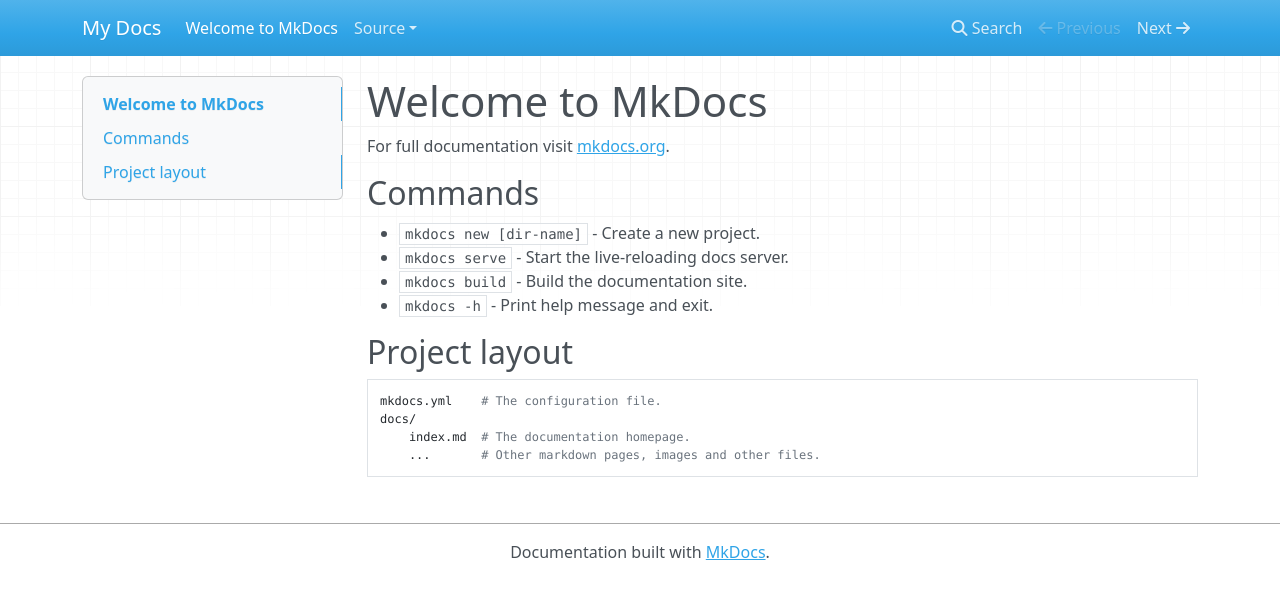
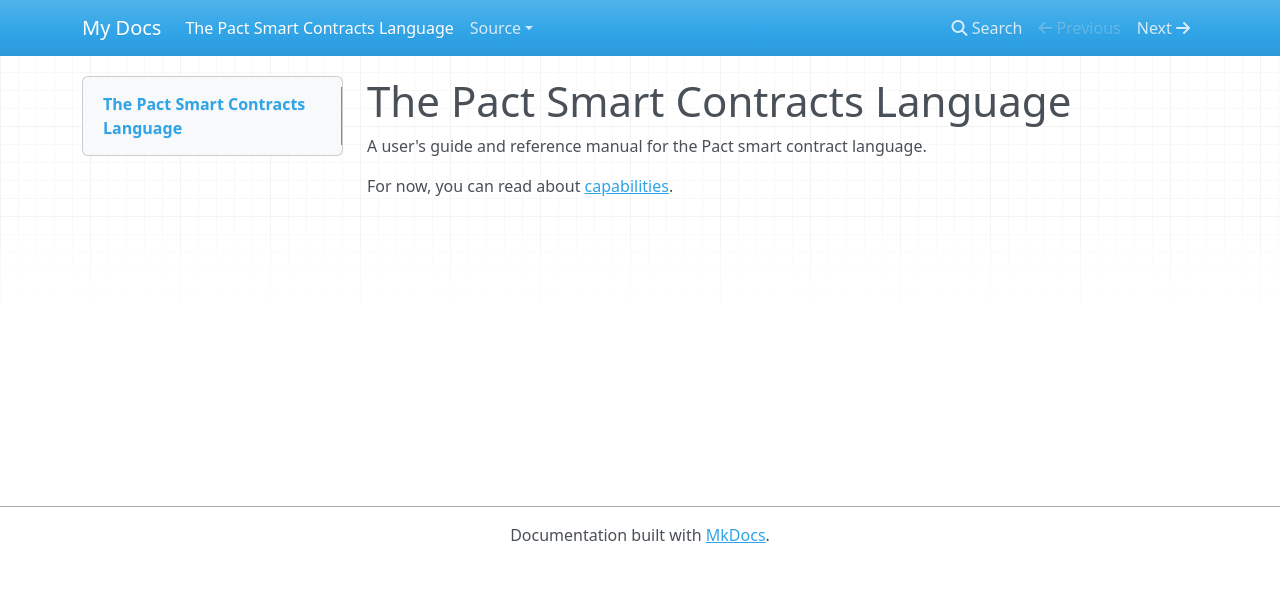
Before and after one commit to kadena-io/pact-manual, an MkDocs documentation site: the page built from docs/index.md, in a window 1280 px wide. Shown: the top 599 px of the page. Built offline with MkDocs 1.6.1, drawn with Linux system fonts in a browser that asks for light colours; nearby versions of some CDN libraries.

Commit message:
Update index.md

```diff
--- a/docs/index.md
+++ b/docs/index.md
@@ -1,17 +1,5 @@
-# Welcome to MkDocs
+# The Pact Smart Contracts Language
 
-For full documentation visit [mkdocs.org](https://www.mkdocs.org).
+A user's guide and reference manual for the Pact smart contract language.
 
-## Commands
-
-* `mkdocs new [dir-name]` - Create a new project.
-* `mkdocs serve` - Start the live-reloading docs server.
-* `mkdocs build` - Build the documentation site.
-* `mkdocs -h` - Print help message and exit.
-
-## Project layout
-
-    mkdocs.yml    # The configuration file.
-    docs/
-        index.md  # The documentation homepage.
-        ...       # Other markdown pages, images and other files.
+For now, you can read about [capabilities](source/capabilities.md).
```
